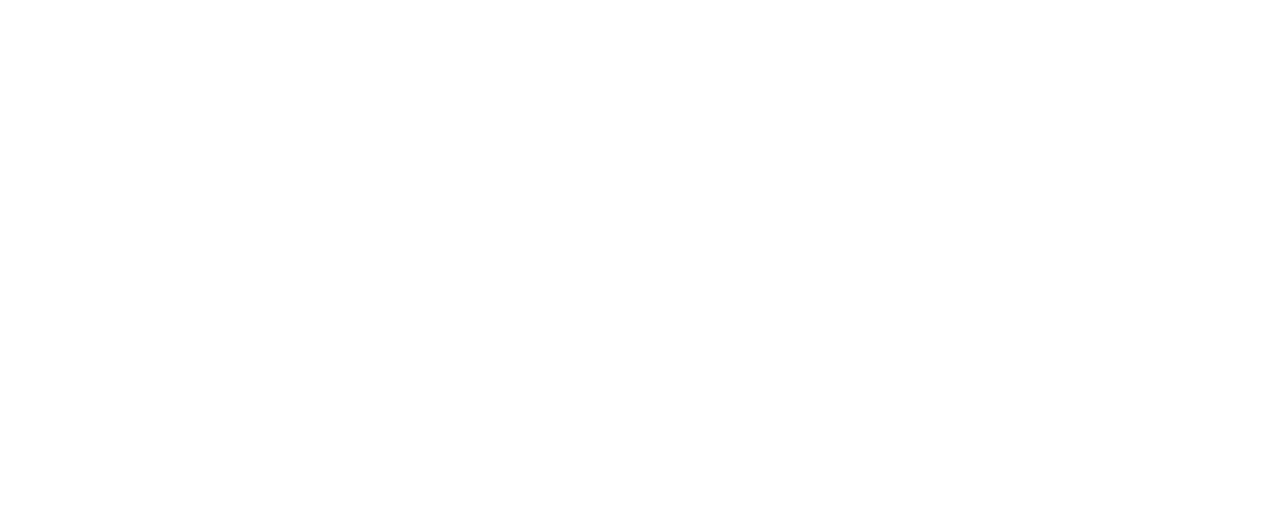
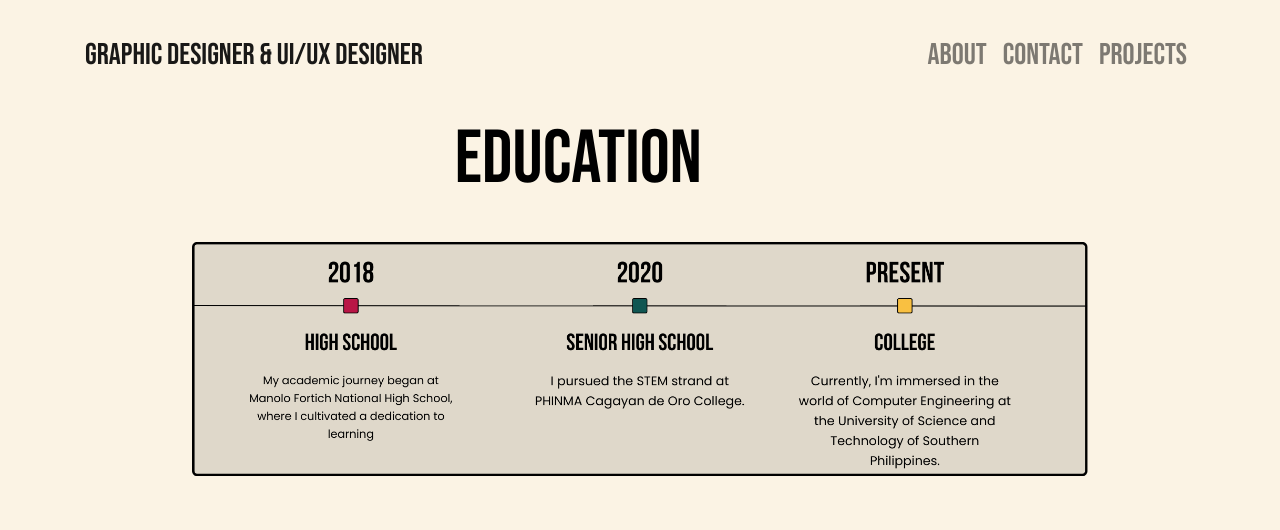
Before and after one commit to majiverse/CreativePortfolio, a plain HTML site: page education.html in a window 1280 px wide. Drawn offline with nearby package versions, Linux system fonts and the light colour scheme.

Commit message:
Added Educ pages

```diff
--- a/about-style.css
+++ b/about-style.css
@@ -88,3 +88,25 @@ body {
     from { opacity: 0; }
     to { opacity: 1; }
 }
+.photo-container {
+    display: flex;
+    justify-content: center; /* Horizontally center the content */
+    align-items: center; /* Vertically center the content */
+    padding: auto;
+    margin-top: 100px;
+}
+.titleEduc {
+    text-align: center;
+    position: absolute; /* Position the text absolutely within the container */
+    top: 25%; /* Position the text 50% from the top of the container */
+    transform: translate(-25%, -25%); /* Center the text both horizontally and vertically */
+    font-family: 'Bebas Neue', sans-serif;
+    z-index: 1; /* Ensure the text is displayed above the image */
+    color: black; /* Optional: Set the text color */
+    font-size: 75px; /* Optional: Set the font size */
+}
+.wideEduc {
+    max-width: 100%; /* Ensure the image does not exceed the container width */
+    max-height: 100%; /* Ensure the image does not exceed the container height */
+    scale: 70%;
+}
--- a/education.html
+++ b/education.html
@@ -0,0 +1,53 @@
+<!DOCTYPE html>
+<html lang="en">
+<head>
+    <meta charset="UTF-8">
+    <meta name="viewport" content="width=device-width, initial-scale=1.0">
+    <title>@MajiKyana</title>
+    <link href="https://stackpath.bootstrapcdn.com/bootstrap/4.5.2/css/bootstrap.min.css" rel="stylesheet">
+    <link href="https://fonts.googleapis.com/css2?family=Archivo:wght@400;700&display=swap" rel="stylesheet">
+    <link href="https://fonts.googleapis.com/css2?family=Poppins:wght@400;700&display=swap" rel="stylesheet">
+    <link rel="stylesheet" href="https://fonts.googleapis.com/css2?family=Bebas+Neue&display=swap">
+    <link rel="icon" href="images/center.png" type="image/png">
+    <link rel="stylesheet" href="about-style.css">
+</head>
+<body>
+    <!-- Navbar -->
+    <nav class="navbar navbar-expand-lg navbar-light">
+        <div class="container">
+            <!-- Left-aligned text -->
+            <a class="navbar-brand" id="brandLink" href="index.html">Graphic designer & UI/UX designer</a>
+
+            <!-- Right-aligned buttons -->
+            <div class="collapse navbar-collapse">
+                <ul class="navbar-nav ml-auto">
+                    <li class="nav-item">
+                        <a class="nav-link" href="about.html">About</a>
+                    </li>
+                    <li class="nav-item">
+                        <a class="nav-link" href="#">Contact</a>
+                    </li>
+                    <li class="nav-item">
+                        <a class="nav-link" href="#">Projects</a>
+                    </li>
+
+                </ul>
+            </div>
+        </div>
+    </nav>
+    <div class="photo-container">
+        <p class="titleEduc">Education</p>
+        <img src="images/educ.png" alt="Photo" class="wideEduc">
+
+    </div>
+
+    <!-- Your content goes here -->
+
+    <script src="headerAnimation.js"></script>
+    <script src="https://code.jquery.com/jquery-3.5.1.slim.min.js"></script>
+    <script src="https://cdn.jsdelivr.net/npm/@popperjs/core@2.5.4/dist/umd/popper.min.js"></script>
+    <script src="https://stackpath.bootstrapcdn.com/bootstrap/4.5.2/js/bootstrap.min.js"></script>
+    <script src="https://cdnjs.cloudflare.com/ajax/libs/animejs/3.2.1/anime.min.js"></script>
+
+</body>
+</html>
```
Also changed, not shown: images/educ.png (added).
